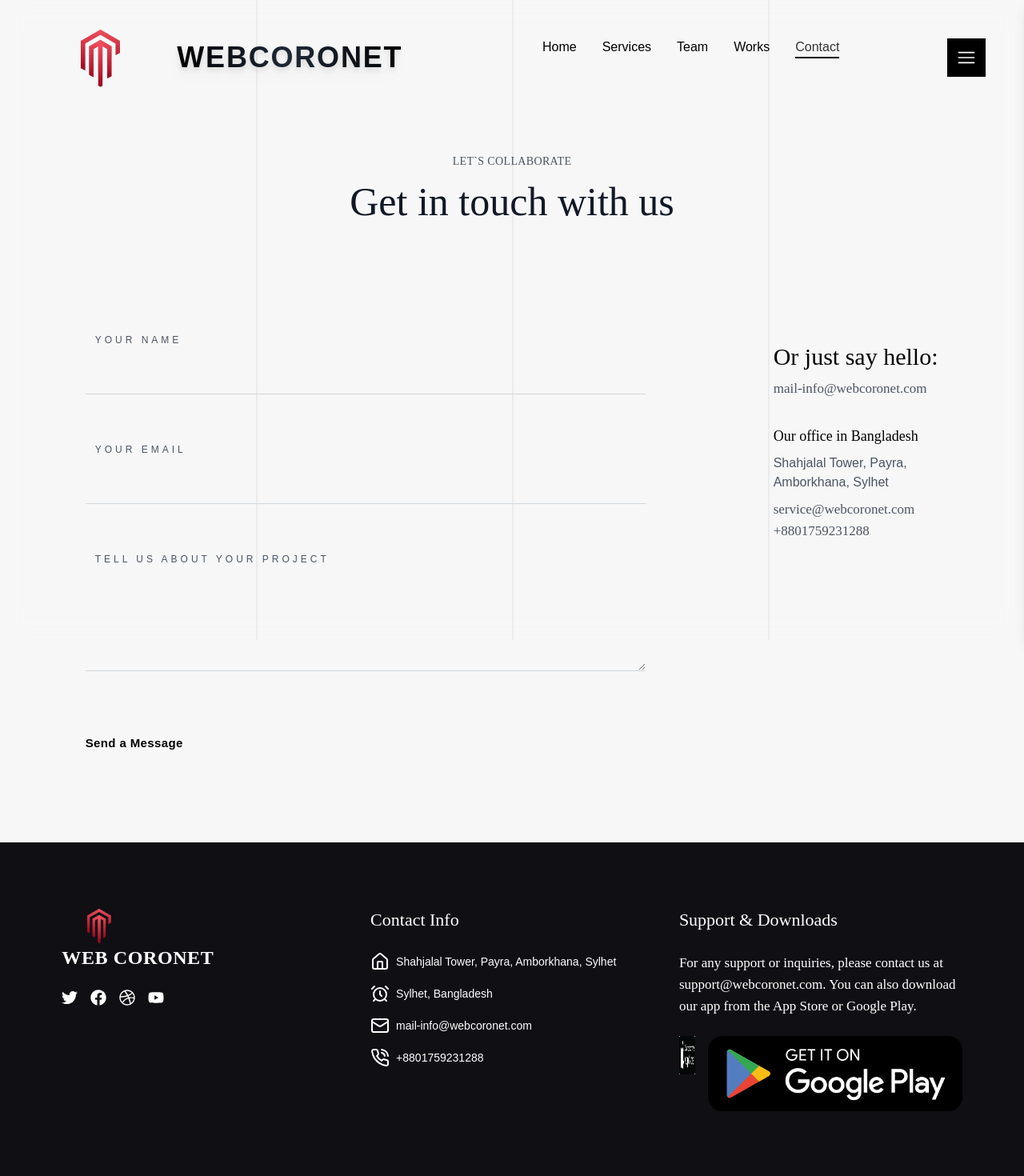
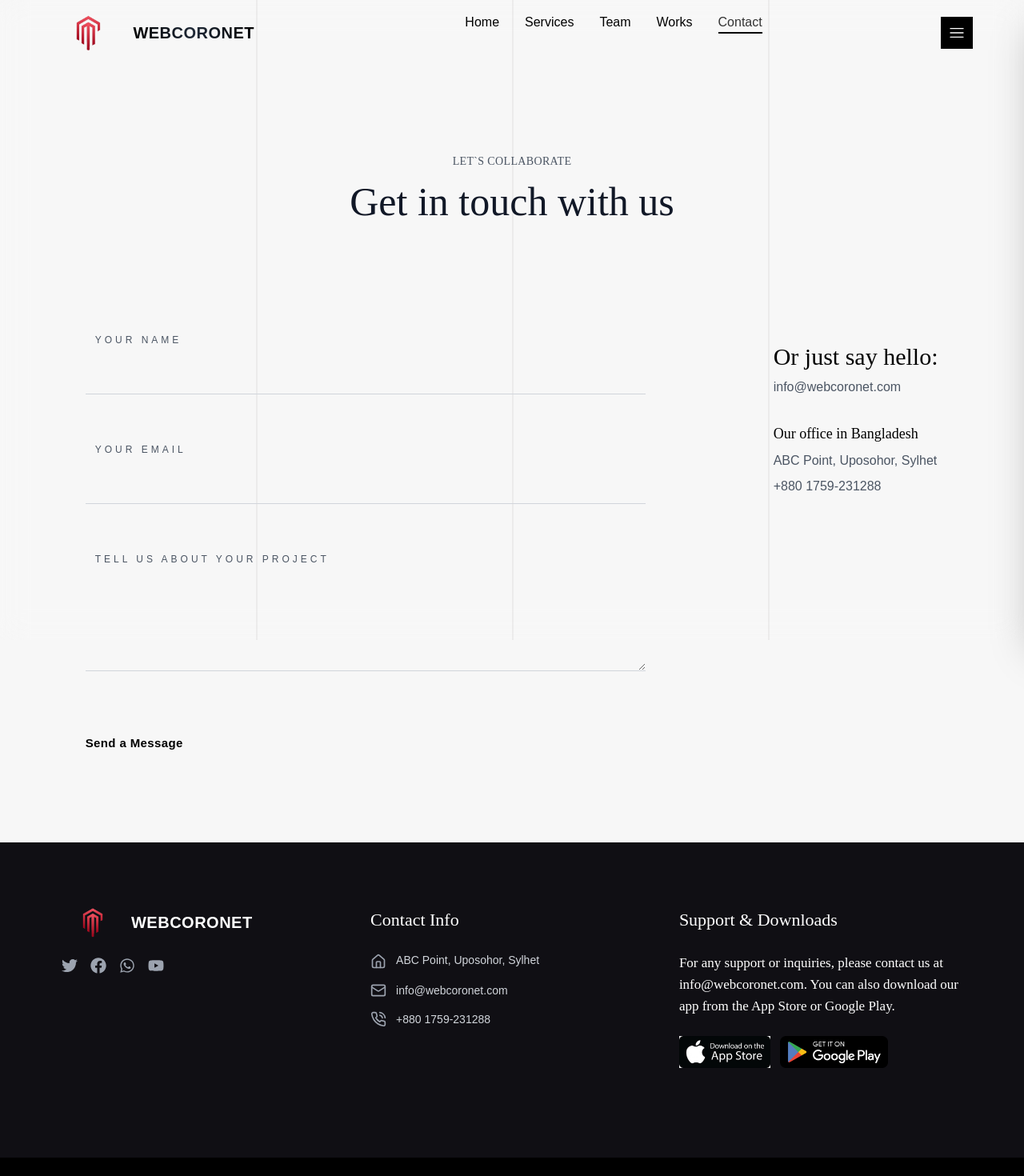
Before and after one commit to sayedsafi2000/webcoronet, a Next.js app: page /contact in a window 1280 px wide. Shown: the top 1470 px of the page at 80% size. Built offline with nearby package versions, Linux system fonts and the light colour scheme.

Commit message:
fix many thing

```diff
--- a/app/components/Footer.jsx
+++ b/app/components/Footer.jsx
@@ -1,7 +1,7 @@
 "use client"
 import React from "react";
 import Link from "next/link";
-import { FaTwitter, FaFacebook, FaDribbble, FaYoutube } from "react-icons/fa";
+import { FaTwitter, FaFacebook, FaWhatsapp, FaYoutube } from "react-icons/fa";
 import { GoHome } from "react-icons/go";
 import { AlarmClock, HomeIcon, MailIcon, PhoneCallIcon } from "lucide-react";
 import Image from "next/image";
@@ -13,28 +13,52 @@ const Footer = () => {
         {/* Left Section */}
         <div className="space-y-6">
           <div>
-            <Link href="/" className="gap-3">
+            <Link href="/" className="flex items-center gap-2 group">
               <Image
                 src="/logo.png"
                 alt="Web Coronet Logo"
-                width={180}
-                height={60}
-                className="h-12 w-auto"
+                width={160}
+                height={55}
+                className="h-10 w-auto transition-transform duration-300 group-hover:scale-105"
               />
-              <h1 className='text-2xl font-bold uppercase tracking-wide text-white'>Web Coronet</h1>
+              <span className='text-xl font-bold uppercase tracking-wide text-white'>
+                WEBCORONET
+              </span>
             </Link>
           </div>
           <div className="flex gap-4 text-xl">
-            <Link href="#">
+            <Link
+              href="/"
+              className="text-gray-400 hover:text-white transition-colors"
+              aria-label="Twitter"
+            >
               <FaTwitter />
             </Link>
-            <Link href="#">
+            <Link
+              href="https://www.facebook.com/profile.php?id=61582159036502"
+              target="_blank"
+              rel="noopener noreferrer"
+              className="text-gray-400 hover:text-white transition-colors"
+              aria-label="Facebook"
+            >
               <FaFacebook />
             </Link>
-            <Link href="#">
-              <FaDribbble />
+            <Link
+              href="https://wa.me/8801759231288"
+              target="_blank"
+              rel="noopener noreferrer"
+              className="text-gray-400 hover:text-white transition-colors"
+              aria-label="WhatsApp"
+            >
+              <FaWhatsapp />
             </Link>
-            <Link href="#">
+            <Link
+              href="https://www.youtube.com/@AsadSnapper"
+              target="_blank"
+              rel="noopener noreferrer"
+              className="text-gray-400 hover:text-white transition-colors"
+              aria-label="YouTube"
+            >
               <FaYoutube />
             </Link>
           </div>
@@ -43,49 +67,55 @@ const Footer = () => {
         <div className="space-y-6">
           <h3 className="footer-heading">Contact Info</h3>
           <ul className="space-y-4 text-sm">
-            <li className="flex items-center gap-2">
-              <a href="Shahjalal Tower, Payra, Amborkhana, Sylhet" className="inline-block footer-p"><HomeIcon /></a>
-              Shahjalal Tower, Payra, Amborkhana, Sylhet
+            <li className="flex items-start gap-3">
+              <HomeIcon className="w-5 h-5 text-gray-400 flex-shrink-0 mt-0.5" />
+              <span className="text-gray-300">ABC Point, Uposohor, Sylhet</span>
             </li>
-            <li className="flex items-center gap-2">
-              <a href="https://map.google.com/Sylhet, Bangladesh" className="inline-block footer-p"><AlarmClock /></a>
-              Sylhet, Bangladesh
-            </li>
-            <li className="flex items-center gap-2">
-              <a href="https://mail.google.com/mail-info@webcoronet.com" className="inline-block footer-p"><MailIcon /></a>
-              <a href="mailto:mail-info@webcoronet.com" className="hover:underline">
-                mail-info@webcoronet.com
+            <li className="flex items-center gap-3">
+              <MailIcon className="w-5 h-5 text-gray-400 flex-shrink-0" />
+              <a href="mailto:info@webcoronet.com" className="text-gray-300 hover:text-white hover:underline transition-colors">
+                info@webcoronet.com
               </a>
             </li>
-            <li className="flex items-center gap-2">
-              <a href="+8801759231288" className="inline-block footer-p"><PhoneCallIcon /></a>
-              +8801759231288
+            <li className="flex items-center gap-3">
+              <PhoneCallIcon className="w-5 h-5 text-gray-400 flex-shrink-0" />
+              <a href="tel:+8801759231288" className="text-gray-300 hover:text-white hover:underline transition-colors">
+                +880 1759-231288
+              </a>
             </li>
           </ul>
         </div>
 
         <div className="space-y-6">
           <h3 className="footer-heading">Support & Downloads</h3>
-          <p className="footer-p">
-            For any support or inquiries, please contact us at support@webcoronet.com. You can also download our app from the App Store or Google Play.
+          <p className="footer-p text-gray-300">
+            For any support or inquiries, please contact us at info@webcoronet.com. You can also download our app from the App Store or Google Play.
           </p>
-          <div className="flex gap-4">
-            <Link href="#" className="w-32 h-12">
+          <div className="flex flex-col sm:flex-row gap-3">
+            <Link
+              href="#"
+              className="inline-block transition-transform hover:scale-105"
+              aria-label="Download on App Store"
+            >
               <Image
-                height={100}
-                width={100}
+                height={40}
+                width={120}
                 src="/app-store.jpg"
-                alt="App Store"
-                className="w-full h-full"
+                alt="Download on App Store"
+                className="h-10 w-auto object-contain"
               />
             </Link>
-            <Link href="#">
+            <Link
+              href="#"
+              className="inline-block transition-transform hover:scale-105"
+              aria-label="Get it on Google Play"
+            >
               <Image
-                height={100}
-                width={100}
+                height={40}
+                width={135}
                 src="/google-play.png"
-                alt="Google Play"
-                className="w-full h-full"
+                alt="Get it on Google Play"
+                className="h-10 w-auto object-contain"
               />
             </Link>
           </div>
--- a/app/components/Header.jsx
+++ b/app/components/Header.jsx
@@ -5,7 +5,7 @@ import Image from "next/image";
 import Nav from "./Nav";
 import { RxHamburgerMenu } from "react-icons/rx";
 import { AiOutlineClose } from "react-icons/ai";
-import { FaDribbble, FaFacebook, FaTwitter, FaYoutube } from "react-icons/fa";
+import { FaWhatsapp, FaFacebook, FaTwitter, FaYoutube } from "react-icons/fa";
 
 const Header = () => {
   const [isDrawerOpen, setIsDrawerOpen] = useState(false);
@@ -49,64 +49,76 @@ const Header = () => {
             : "bg-transparent"
         }`}
       >
-        <div className="container mx-auto flex justify-between items-center py-6 px-4 xl:py-8 xl:px-12">
+        <div className="w-full max-w-screen-2xl mx-auto flex justify-between items-center py-4 px-6 md:px-8 lg:px-12 xl:px-16">
           {/* Logo */}
-          <Link href="/" className="flex items-center gap-4 group">
+          <Link href="/" className="flex items-center gap-2 group flex-shrink-0">
             <Image
               src="/logo.png"
               alt="Web Coronet Logo"
-              width={200}
-              height={70}
-              className="h-14 xl:h-20 w-auto transition-transform duration-300 group-hover:scale-110"
+              width={160}
+              height={55}
+              className="h-9 xl:h-12 w-auto transition-transform duration-300 group-hover:scale-105"
               priority
             />
-            <span className="text-2xl xl:text-4xl font-bold uppercase tracking-wider bg-gradient-to-r from-black via-gray-800 to-black bg-clip-text text-transparent hover:from-gray-600 hover:via-black hover:to-gray-600 transition-all duration-300 drop-shadow-lg">
+            <span className="text-lg xl:text-xl font-bold uppercase tracking-wide whitespace-nowrap transition-all duration-300 bg-gradient-to-r from-black via-gray-800 to-black bg-clip-text text-transparent">
               WEBCORONET
             </span>
           </Link>
 
           {/* Desktop Navigation */}
-          <div className="hidden xl:flex items-center gap-8">
+          <div className="hidden xl:flex items-center gap-10 flex-1 justify-center px-8">
             <Nav />
           </div>
 
           {/* Desktop navigation with drawer */}
-          <div className="hidden xl:block relative">
-            <button onClick={toggleDrawer} className="p-3 bg-black text-white">
-              <RxHamburgerMenu className="text-white text-2xl" />
+          <div className="hidden xl:block relative flex-shrink-0">
+            <button
+              onClick={toggleDrawer}
+              className="p-2.5 bg-black text-white rounded-md hover:bg-gray-800 transition-colors duration-200"
+              aria-label="Open menu"
+            >
+              <RxHamburgerMenu className="text-white text-xl" />
             </button>
           </div>
 
           {/* Mobile Navigation */}
-          <div className="xl:hidden">
-            <button onClick={toggleMobileNav} className="p-3 bg-black text-white">
-              <RxHamburgerMenu className="text-white text-2xl" />
+          <div className="xl:hidden flex-shrink-0">
+            <button
+              onClick={toggleMobileNav}
+              className="p-2.5 bg-black text-white rounded-md hover:bg-gray-800 transition-colors duration-200"
+              aria-label="Open mobile menu"
+            >
+              <RxHamburgerMenu className="text-white text-xl" />
             </button>
 
             {/* Mobile nav menu */}
             <div
-              className={`fixed top-0 right-0 w-3/5 h-full shadow-lg lg:p-4 flex flex-col bg-white transform transition-transform duration-300 z-50 ${
+              className={`fixed top-0 right-0 w-3/5 h-full shadow-2xl flex flex-col bg-white transform transition-transform duration-300 z-50 ${
                 isMobileNavOpen ? "translate-x-0" : "translate-x-full"
               }`}
             >
-              <div className="flex justify-between items-center mb-6">
-                <Link href="/" className="flex items-center gap-2 group">
+              <div className="flex justify-between items-center p-6 border-b border-gray-200">
+                <Link href="/" className="flex items-center gap-1.5 group" onClick={closeMobileNav}>
                   <Image
                     src="/logo.png"
                     alt="Web Coronet Logo"
-                    width={150}
-                    height={50}
-                    className="h-10 w-auto transition-transform duration-300 group-hover:scale-110"
+                    width={100}
+                    height={35}
+                    className="h-7 w-auto"
                   />
-                  <span className="text-xl font-bold uppercase tracking-wide bg-gradient-to-r from-black via-gray-800 to-black bg-clip-text text-transparent">
+                  <span className="text-base font-bold uppercase tracking-wide bg-gradient-to-r from-black via-gray-800 to-black bg-clip-text text-transparent">
                     WEBCORONET
                   </span>
                 </Link>
-                <button onClick={closeMobileNav}>
-                  <AiOutlineClose className="text-2xl" />
+                <button
+                  onClick={closeMobileNav}
+                  className="p-2 hover:bg-gray-100 rounded-md transition-colors"
+                  aria-label="Close menu"
+                >
+                  <AiOutlineClose className="text-2xl text-gray-700" />
                 </button>
               </div>
-              <div className="flex-grow">
+              <div className="flex-grow overflow-y-auto p-6">
                 <Nav />
               </div>
             </div>
@@ -122,34 +134,77 @@ const Header = () => {
         </div>
       </header>
 
-      {/* /* Drawer */}
+      {/* Desktop Drawer */}
         <div
-          className={`fixed top-0 right-0 bg-black w-3/12 h-full shadow-lg flex flex-col transform transition-transform duration-500 ease-in-out z-50 ${
+          className={`fixed top-0 right-0 bg-black w-3/12 h-full shadow-2xl flex flex-col transform transition-transform duration-500 ease-in-out z-50 ${
             isDrawerOpen ? "translate-x-0" : "translate-x-full"
           }`}
         >
-          <div className="flex justify-end p-4">
-            <button onClick={toggleDrawer}>
+          <div className="flex justify-between items-center p-6 border-b border-gray-800">
+            <Link href="/" className="flex items-center gap-1.5" onClick={toggleDrawer}>
+              <Image
+                src="/logo.png"
+                alt="Web Coronet Logo"
+                width={100}
+                height={35}
+                className="h-7 w-auto brightness-0 invert"
+              />
+              <span className="text-base font-bold uppercase tracking-wide text-white">
+                WEBCORONET
+              </span>
+            </Link>
+            <button
+              onClick={toggleDrawer}
+              className="p-2 hover:bg-gray-800 rounded-md transition-colors"
+              aria-label="Close drawer"
+            >
               <AiOutlineClose className="text-2xl text-white" />
             </button>
           </div>
-          <div className="flex flex-col flex-grow px-16 py-20 gap-6 text-white">
-            <h3>
-          <span className="bg-white text-black pl-10 py-2">Web</span>Coronet
+          <div className="flex flex-col flex-grow px-8 py-12 gap-8 text-white">
+            <div>
+              <h3 className="text-2xl font-bold mb-4">
+                <span className="bg-white text-black px-4 py-2">Web</span>
+                <span className="ml-2">Coronet</span>
               </h3>
-            <p>Welcome to Web Coronet, your go-to source for web development insights.</p>
-            <div className="flex gap-10">
-          <Link href="https://www.twitter.com">
-            <FaTwitter className="text-white hover:text-gray-500" />
+              <p className="text-gray-300 leading-relaxed">
+                Welcome to Web Coronet, your go-to source for web development insights and digital solutions.
+              </p>
+            </div>
+            <div className="flex gap-6">
+              <Link
+                href="/"
+                className="p-3 bg-gray-800 hover:bg-gray-700 rounded-full transition-colors"
+                aria-label="Twitter"
+              >
+                <FaTwitter className="text-white text-xl" />
               </Link>
-          <Link href="https://www.facebook.com">
-            <FaFacebook className="text-white hover:text-gray-500" />
+              <Link
+                href="https://www.facebook.com/profile.php?id=61582159036502"
+                target="_blank"
+                rel="noopener noreferrer"
+                className="p-3 bg-gray-800 hover:bg-gray-700 rounded-full transition-colors"
+                aria-label="Facebook"
+              >
+                <FaFacebook className="text-white text-xl" />
               </Link>
-          <Link href="https://www.dribbble.com">
-            <FaDribbble className="text-white hover:text-gray-500" />
+              <Link
+                href="https://wa.me/8801759231288"
+                target="_blank"
+                rel="noopener noreferrer"
+                className="p-3 bg-gray-800 hover:bg-gray-700 rounded-full transition-colors"
+                aria-label="WhatsApp"
+              >
+                <FaWhatsapp className="text-white text-xl" />
               </Link>
-          <Link href="https://www.youtube.com">
-            <FaYoutube className="text-white hover:text-gray-500" />
+              <Link
+                href="https://www.youtube.com/@AsadSnapper"
+                target="_blank"
+                rel="noopener noreferrer"
+                className="p-3 bg-gray-800 hover:bg-gray-700 rounded-full transition-colors"
+                aria-label="YouTube"
+              >
+                <FaYoutube className="text-white text-xl" />
               </Link>
             </div>
           </div>
--- a/app/contact/page.jsx
+++ b/app/contact/page.jsx
@@ -3,7 +3,7 @@ import Heading from '../components/heading/heading';
 
 export const metadata = {
   title: "Contact Us - Get in Touch with Web Coronet",
-  description: "Contact Web Coronet for web development, design, and digital marketing services. Located in Sylhet, Bangladesh. Email: mail-info@webcoronet.com | Phone: +8801759231288",
+  description: "Contact Web Coronet for web development, design, and digital marketing services. Located in Sylhet, Bangladesh. Email: info@webcoronet.com | Phone: +880 1759-231288",
   keywords: [
     "contact webcoronet",
     "web development agency contact",
@@ -79,16 +79,20 @@ const Contact = () => {
                         <h2 className="text-3xl text-black mb-2 ">
                             Or just say hello:
                         </h2>
-                        <p className="text-gray-600">mail-info@webcoronet.com</p>
+                        <a href="mailto:info@webcoronet.com" className="text-gray-600 hover:text-black transition-colors">
+                            info@webcoronet.com
+                        </a>
                     </div>
                     <div>
                         <h2 className="text-lg text-black mb-2">
                             Our office in Bangladesh
                         </h2>
-                        <address className="text-gray-600 not-italic">
-                            Shahjalal Tower, Payra, Amborkhana, Sylhet</address>
-                        <p className="text-gray-600 mt-2">service@webcoronet.com</p>
-                        <p className="text-gray-600">+8801759231288</p>
+                        <address className="text-gray-600 not-italic mb-2">
+                            ABC Point, Uposohor, Sylhet
+                        </address>
+                        <a href="tel:+8801759231288" className="text-gray-600 hover:text-black transition-colors block">
+                            +880 1759-231288
+                        </a>
                     </div>
                 </div>
             </div>
```
Lines whose indentation alone changed are shown as unchanged.
